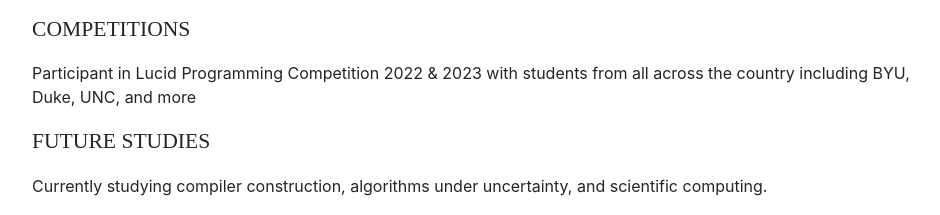
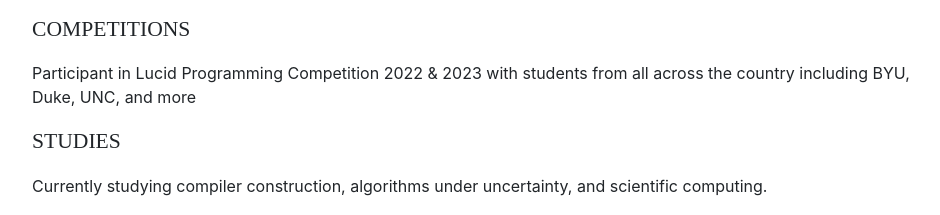
Before and after one commit to ryanc3412/ryanc3412.github.io, a website with bundled scripts: page index.html in a window 1280 px wide. Shown: the part 1274-1489 px from the top of the page, without its empty margins (288-1228 px from the left). Built offline with nearby package versions, Linux system fonts and the light colour scheme; a web font is replaced by a local one.

Commit message:
Update index.html

```diff
--- a/index.html
+++ b/index.html
@@ -101,7 +101,7 @@
           <p>Project that implements a unit conversion API and utilizes a third-party API to convert weight in gold to USD.</p>
           <div class="subheading mb-3">Competitions</div>
           <p>Participant in Lucid Programming Competition 2022 & 2023 with students from all across the country including BYU, Duke, UNC, and more</p>
-          <div class="subheading mb-3">Future Studies</div>
+          <div class="subheading mb-3">Studies</div>
           <p>Currently studying compiler construction, algorithms under uncertainty, and scientific computing.</p>
         </div>
       </section>
```
